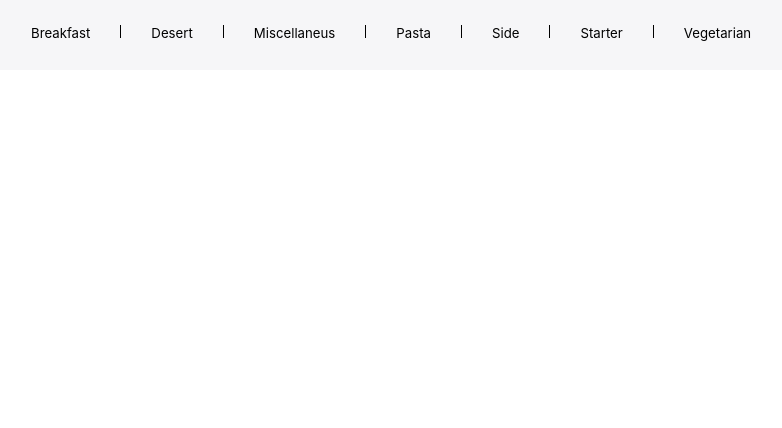
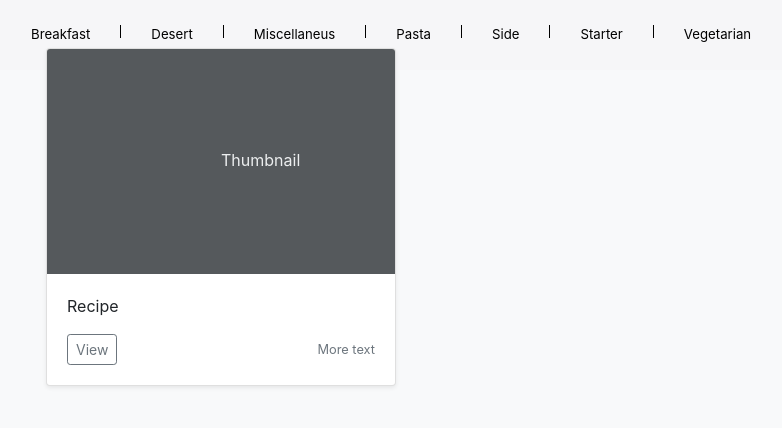
Before and after one commit to Joolean14/recipi, a React (Create React App) app: page /home in a window 1280 px wide. Shown: the top 428 px of the page, without its empty margins (39-821 px from the left). Built offline with nearby package versions, Linux system fonts and the light colour scheme.

Commit message:
[Bootstrap] Agrego main container y card.

```diff
--- a/src/App/App.js
+++ b/src/App/App.js
@@ -1,7 +1,10 @@
 // import logo from './logo.svg';
 import './App.css';
-import {BrowserRouter as Router, Switch, Route } from 'react-router-dom';
+import { BrowserRouter as Router, Switch, Route } from 'react-router-dom';
+import 'bootstrap/dist/css/bootstrap.min.css';
 import Navbar from '../components/navbar/Navbar';
+import Contenedorgeneral from '../components/Contenedorgeneral/Contenedorgeneral';
+
 function App() {
   return (<Router>
     <div className="">
@@ -10,7 +13,8 @@ function App() {
           <Example/>
         </Route> */}
         <Route path='/home'>
-          <Navbar/>
+          <Navbar />
+          <Contenedorgeneral />
           {/* <Banner/>
           <Messages/>
           <Footer/> */}
--- a/src/components/Contenedorgeneral/Contenedorgeneral.js
+++ b/src/components/Contenedorgeneral/Contenedorgeneral.js
@@ -0,0 +1,48 @@
+import React from "react";
+
+export default function Contenedorgeneral() {
+  return (
+    <main>
+      <div className="album py-5 bg-light">
+        <div className="container">
+          <div className="row row-cols-1 row-cols-sm-2 row-cols-md-3 g-3">
+            <div className="col">
+              <div className="card shadow-sm">
+                <svg
+                  className="bd-placeholder-img card-img-top"
+                  width="100%"
+                  height="225"
+                  xmlns="http://www.w3.org/2000/svg"
+                  role="img"
+                  aria-label="Placeholder: Thumbnail"
+                  preserveAspectRatio="xMidYMid slice"
+                  focusable="false"
+                >
+                  <title>Placeholder</title>
+                  <rect width="100%" height="100%" fill="#55595c" />
+                  <text x="50%" y="50%" fill="#eceeef" dy=".3em">
+                    Thumbnail
+                  </text>
+                </svg>
+                <div className="card-body">
+                  <p className="card-text">Recipe</p>
+                  <div className="d-flex justify-content-between align-items-center">
+                    <div className="btn-group">
+                      <button
+                        type="button"
+                        className="btn btn-sm btn-outline-secondary"
+                      >
+                        View
+                      </button>
+                    </div>
+                    <small className="text-muted">More text</small>
+                  </div>
+                </div>
+              </div>
+            </div>
+          </div>
+        </div>
+      </div>
+    </main>
+  );
+}
```
Also changed, not shown: 1 other file (tests, documents, lock files or other folders).
